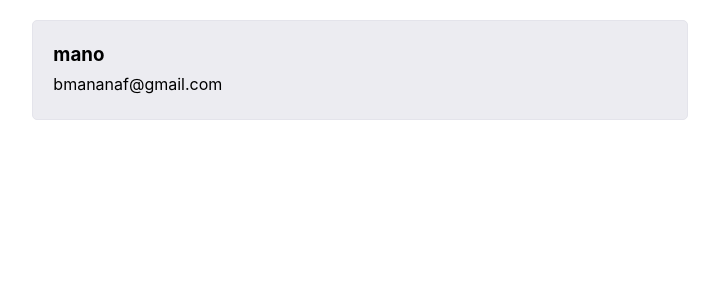
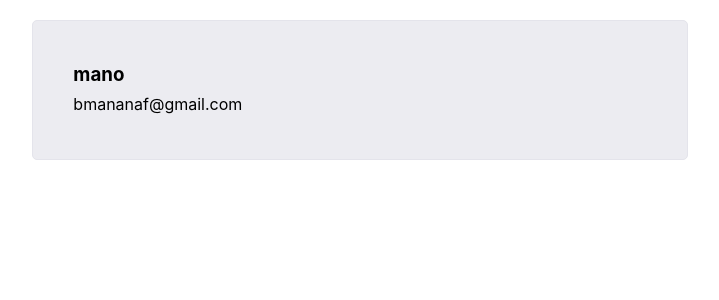
Before and after one commit to mananuf/blog, a Flask app: page /account in a window 1280 px wide. Shown: the part 48-348 px from the top of the page, without its empty margins (280-999 px from the left). Run offline with Flask 2, Linux system fonts and the light colour scheme; a user stored in the database is signed in.

Commit message:
added new photo

```diff
--- a/blog/static/css/account.css
+++ b/blog/static/css/account.css
@@ -7,3 +7,13 @@
     border-radius: 5px;
     width: 80%;
 }
+
+.profile-photo img{
+    border-radius: 50%;
+    width: 150px;
+    height: 150px;
+}
+.profile-container .profile-details{
+    flex: 1;
+    padding: 20px;
+}
```
